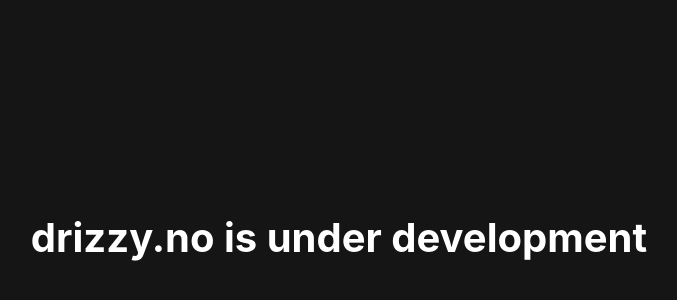
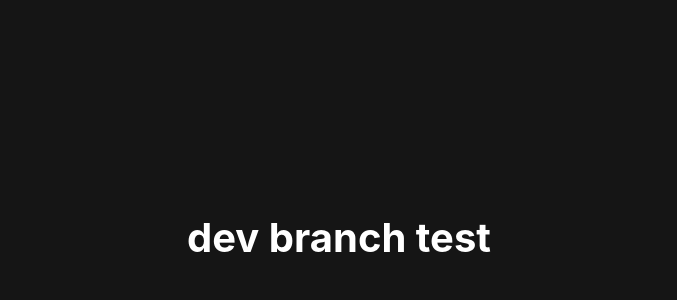
Before and after one commit to diyaryuce/drizzy-no, a React (Vite) app: page / in a window 1280 px wide. Shown: the part 162-462 px from the top of the page, without its empty margins (301-978 px from the left). Built offline with nearby package versions, Linux system fonts and the light colour scheme.

Commit message:
dev branch test

```diff
--- a/src/App.tsx
+++ b/src/App.tsx
@@ -2,7 +2,7 @@
   return(<>
     <div className=" flex justify-center items-center min-h-dvh bg-[#151515]">
       <h1 className="flex text-[clamp(1.425rem,4vw,2.5rem)] text-white font-bold shrink-0 ">
-        drizzy.no is under development
+        dev branch test
       </h1>
     </div>
   </>)
```
